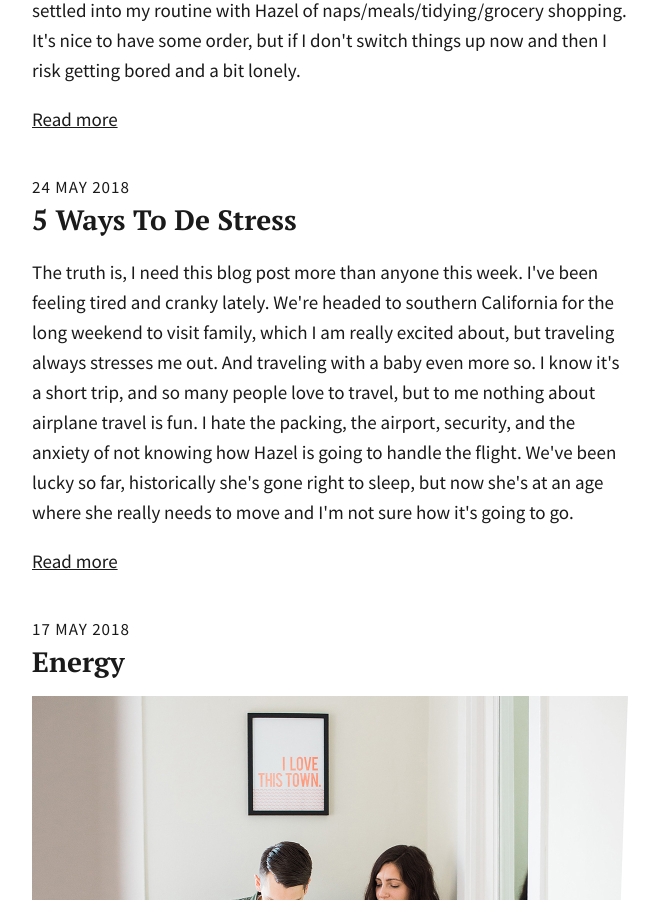
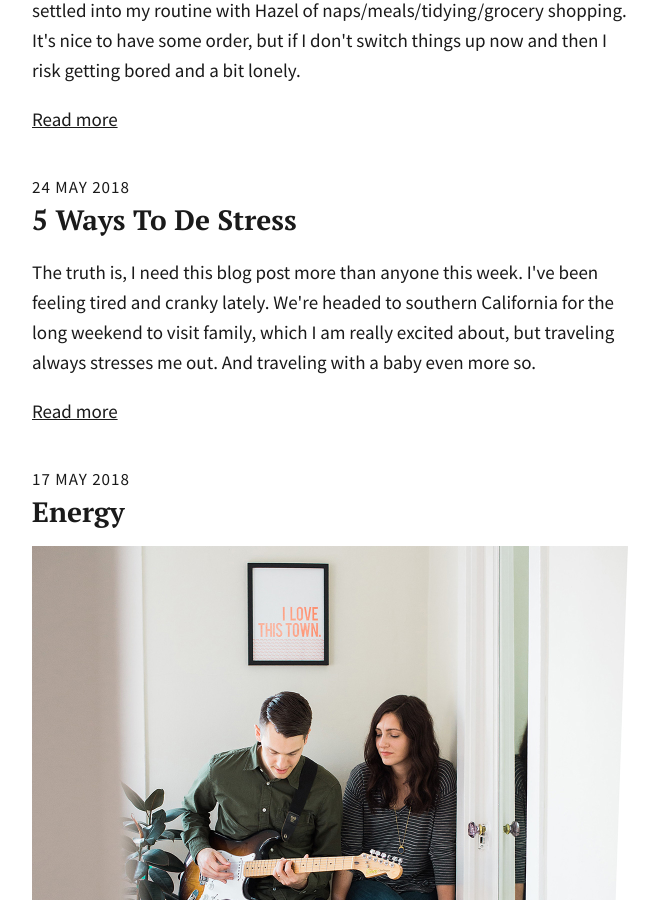
Before and after one commit to totiffany/totiffany.github.io, a Jekyll site: the page built from index.html, in a window 1280 px wide and 900 px high, scrolled down 348 px. Shown: the whole window, without its empty margins (308-967 px from the left). Built offline with Jekyll 4.4.1, drawn with Linux system fonts in a browser that asks for light colours.

Commit message:
Update 2018-05-24-5-Ways-To-De--Stress.md

```diff
--- a/_posts/2018-05-24-5-Ways-To-De--Stress.md
+++ b/_posts/2018-05-24-5-Ways-To-De--Stress.md
@@ -4,12 +4,7 @@ description: >-
   The truth is, I need this blog post more than anyone this week. I've been
   feeling tired and cranky lately. We're headed to southern California for the
   long weekend to visit family, which I am really excited about, but traveling
-  always stresses me out. And traveling with a baby even more so. I know it's a
-  short trip, and so many people love to travel, but to me nothing about
-  airplane travel is fun. I hate the packing, the airport, security, and the
-  anxiety of not knowing how Hazel is going to handle the flight. We've been
-  lucky so far, historically she's gone right to sleep, but now she's at an age
-  where she really needs to move and I'm not sure how it's going to go.
+  always stresses me out. And traveling with a baby even more so.
 ---
 The truth is, I need this blog post more than anyone this week. I've been feeling tired and cranky lately. We're headed to southern California for the long weekend to visit family, which I am really excited about, but traveling always stresses me out. And traveling with a baby even more so. I know it's a short trip, and so many people love to travel, but to me nothing about airplane travel is fun. I hate the packing, the airport, security, and the anxiety of not knowing how Hazel is going to handle the flight. We've been lucky so far, historically she's gone right to sleep, but now she's at an age where she really needs to move and I'm not sure how it's going to go.
 
```
